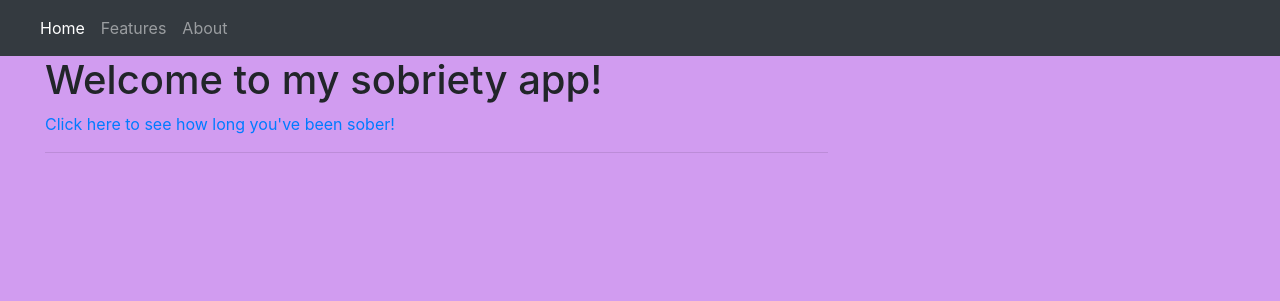
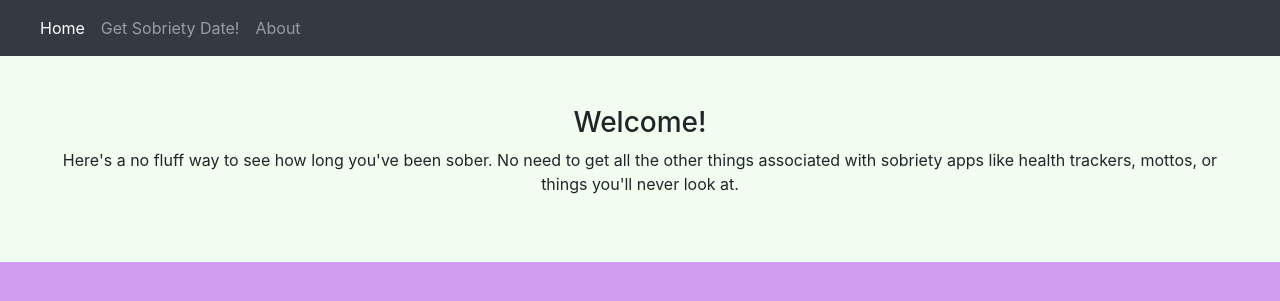
Before and after one commit to ktompky/sober-calculator, a Flask app: page / in a window 1280 px wide. Shown: the top 301 px of the page. Run offline with Flask 2, Linux system fonts and the light colour scheme; some libraries are stand-ins or nearby versions.

```diff
--- a/app/static/css/main.css
+++ b/app/static/css/main.css
@@ -2,16 +2,19 @@ body {
     background-color: #d19cf0;
 }
 
+.index-page-container {
+  background-color: honeydew;
+  padding: 50px;
+
+}
+.welcome {
+  text-align: center;
+}
   /* Remove the navbar's default margin-bottom and rounded borders */
   .navbar {
     margin-bottom: 0;
     border-radius: 0;
     background-color: black;
-  }
-  .row.content {
-      text-align: center;
-      align-content: center;
-      justify-content: center;
   }
 
  /* On small screens, set height to 'auto' for sidenav and grid */
--- a/app/templates/base.html
+++ b/app/templates/base.html
@@ -26,7 +26,7 @@
           <a class="nav-link" href="/">Home</a>
         </li>
         <li class="nav-item">
-          <a class="nav-link" href="#">Features</a>
+          <a class="nav-link" href="/sobriety_date">Get Sobriety Date!</a>
         </li>
         <li class="nav-item">
           <a class="nav-link" href="#">About</a>
@@ -34,15 +34,12 @@
     </div>
 
   </nav>
-  <div class="container-fluid">
-    <div class="container-fluid text-center">
+
 
 
       {% block content %}{% endblock %}
 
 
-    </div>
-  </div>
 
 
 
--- a/app/templates/index.html
+++ b/app/templates/index.html
@@ -2,10 +2,13 @@
 
 {% block content %}
 
-<div class="col-sm-8 text-left">
-    <h1>Welcome to my sobriety app!</h1>
-    <p><a href="/sobriety_date">Click here to see how long you've been sober!</a></p>
-    <hr>
+<div class="index-page-container">
+  <div class="welcome">
+  <h3>Welcome!</h3>
+  <p>Here's a no fluff way to see how long you've been sober. No need to get all the other
+    things associated with sobriety apps like health trackers, mottos, or things you'll never look at.
+  </p>
+</div>
+</div>
 
-  </div>
 {% endblock %}
```
